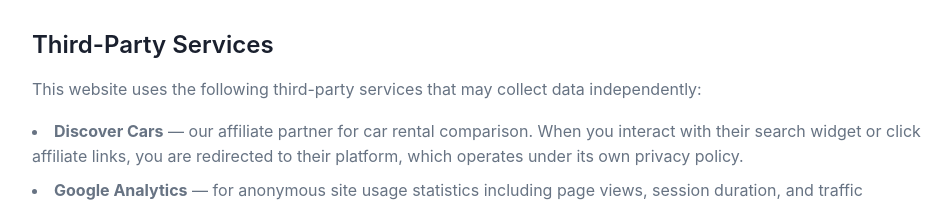
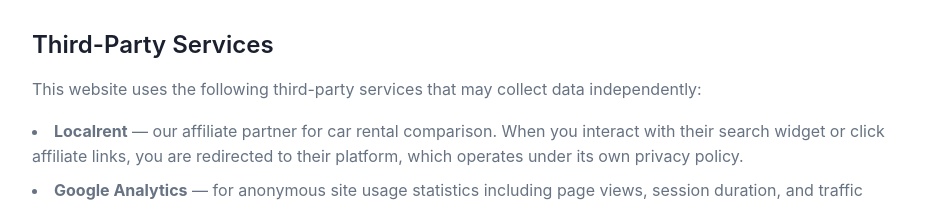
Before and after one commit to LeadGate/oludeniz-wheels, a React (Vite) app: page /privacy in a window 1280 px wide. Shown: the part 960-1170 px from the top of the page, without its empty margins (160-1111 px from the left). Built offline with nearby package versions, Linux system fonts and the light colour scheme; the HTML template or start-up script is replaced by a standard one.

Commit message:
text: DiscoverCars → Localrent (Localrent запрещает конкурентов проката на странице; оператор 30.09)
Co-Authored-By: Claude Sonnet 5.5 <noreply@anthropic.com>

```diff
--- a/src/pages/PrivacyPolicy.tsx
+++ b/src/pages/PrivacyPolicy.tsx
@@ -88,7 +88,7 @@ const PrivacyPolicy = () => {
 
           <ul className="list-disc list-inside space-y-2 text-muted-foreground">
             <li>
-              <strong>Discover Cars</strong> {"\u2014"} our affiliate partner for car
+              <strong>Localrent</strong> {"\u2014"} our affiliate partner for car
               rental comparison. When you interact with their search widget or
               click affiliate links, you are redirected to their platform, which
               operates under its own privacy policy.
```
